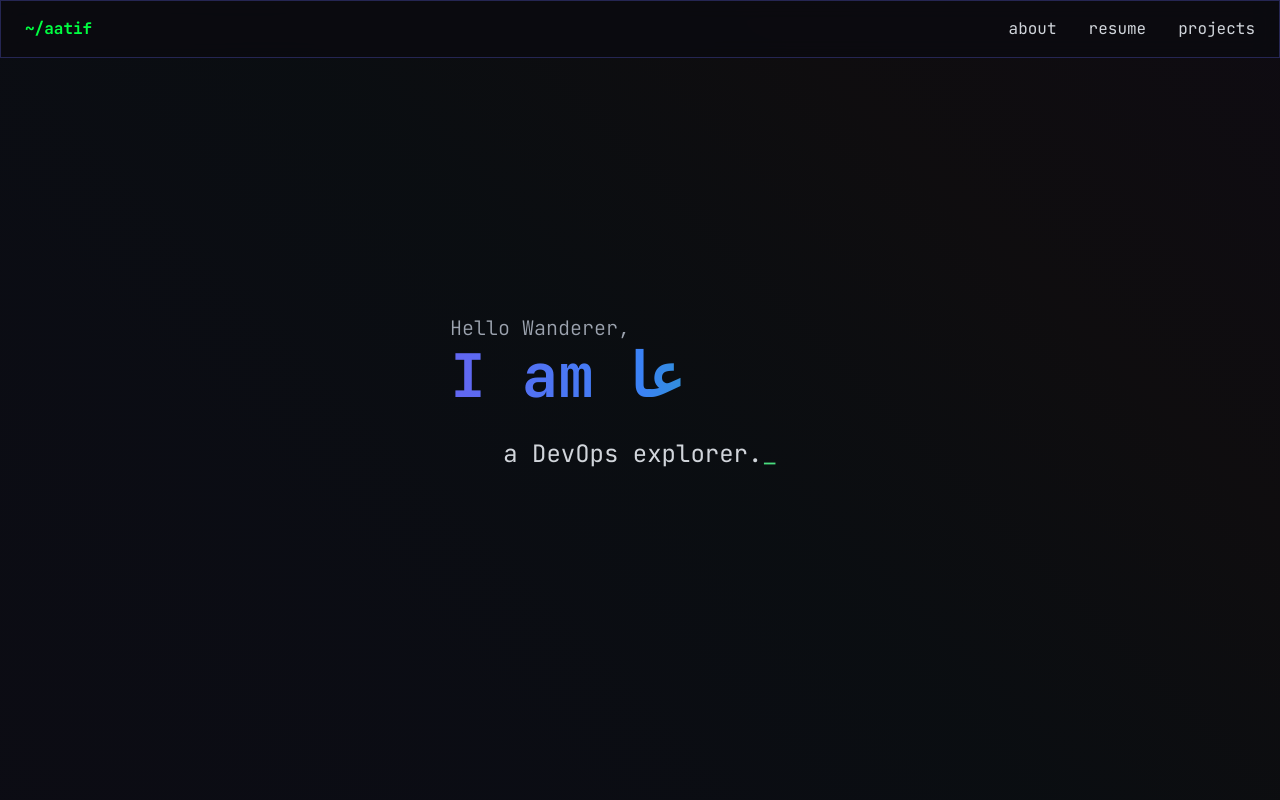
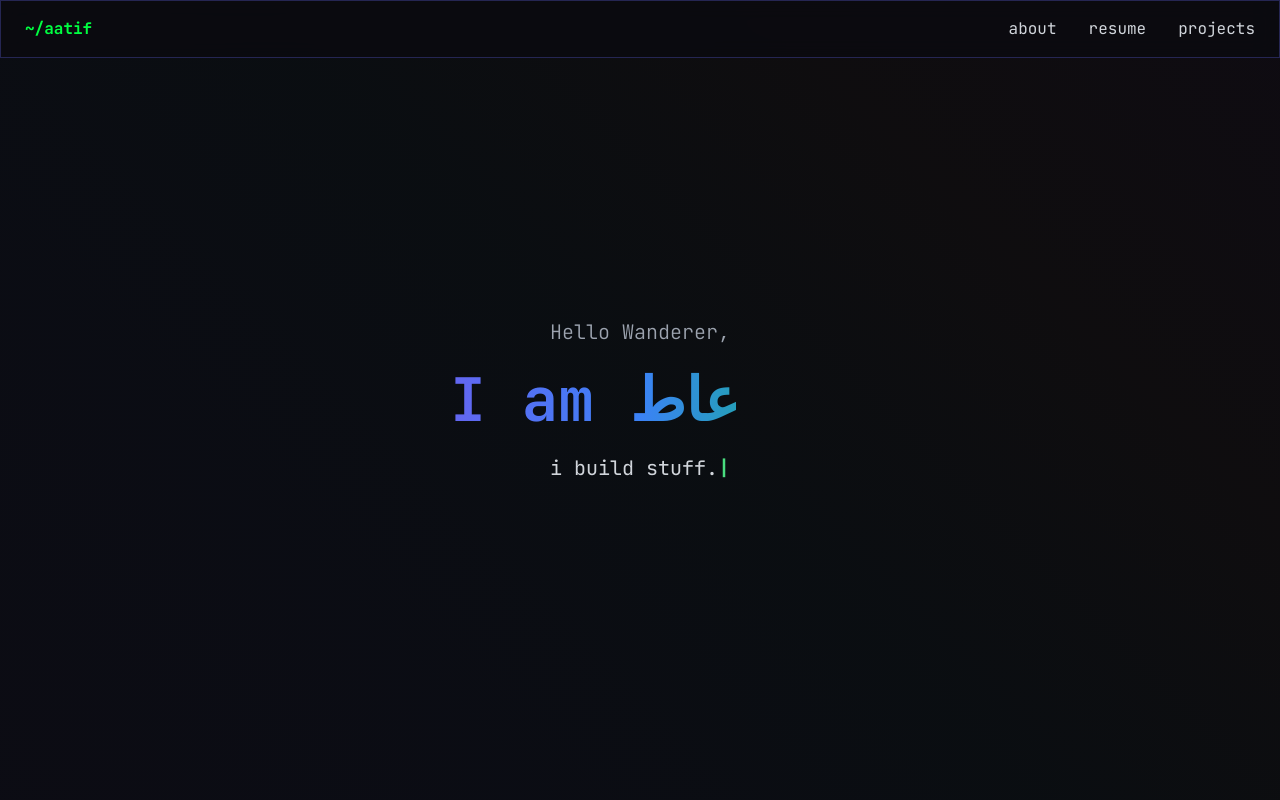
Before and after one commit to aatif101/aatif_website, a React (Create React App) app: page / in a window 1280 px wide. Shown: the top 800 px of the page. Built offline with nearby package versions, Linux system fonts and the light colour scheme.

Commit message:
minor ui changes realted to the name and text below that

```diff
--- a/src/components/HeroSection.js
+++ b/src/components/HeroSection.js
@@ -14,12 +14,11 @@ const HeroSection = () => {
 
   const names = ['Aatif', 'عاطف', 'आतिफ', '阿提夫'];
   const phrases = [
-    'a DevOps explorer.',
-    'an open-source contributor.',
-    'building infra pipelines at 2 a.m.',
-    'fluent in Linux & bash.',
-    'dreaming of the cloud.',
-    'rooting for Real Madrid.'
+    'i build stuff.',
+    'i can solve your math homework.',
+    'i can help you with your project.',
+    'please hire me.',
+    'a good guy.'
   ];
 
   // Name animation effect
@@ -63,8 +62,8 @@ const HeroSection = () => {
   // Phrase animation effect
   useEffect(() => {
     const currentPhrase = phrases[phraseIndex];
-    const typeSpeed = isPhraseDeleting ? 50 : 80;
-    const pauseTime = isPhraseDeleting ? 500 : 3000;
+    const typeSpeed = isPhraseDeleting ? 60 : 100;
+    const pauseTime = isPhraseDeleting ? 800 : 2500;
 
     if (isPhrasePaused) {
       const pauseTimer = setTimeout(() => {
@@ -99,28 +98,33 @@ const HeroSection = () => {
   }, [phraseText, phraseIndex, isPhraseDeleting, isPhrasePaused, phrases]);
 
   return (
-    <section className="min-h-screen flex flex-col items-center justify-center relative pt-20">
-      {/* Text Animation Section */}
-      <div className="text-center z-10 mb-8">
-        <div className="relative">
-          {/* Hello Wanderer - positioned right above the "I" */}
-          <div className="absolute -top-8 left-0 text-lg md:text-xl text-gray-400 font-light">
+    <section className="min-h-screen flex flex-col items-center justify-center relative">
+      {/* Main Content Container - Better vertical centering */}
+      <div className="flex flex-col items-center justify-center space-y-6 z-10">
+
+        {/* Hello Wanderer */}
+        <div className="text-center">
+          <div className="text-lg md:text-xl text-gray-400 font-light">
             Hello Wanderer,
           </div>
-          {/* Main text - I am Aatif */}
+        </div>
+
+        {/* Main text - I am Aatif */}
+        <div className="text-center">
           <div className="text-4xl md:text-6xl font-bold text-transparent bg-clip-text bg-gradient-to-r from-cosmic-purple via-cosmic-blue to-cosmic-green">
             I am <span className="inline-block min-w-[200px] text-left">{displayText}<span className="animate-pulse">|</span></span>
           </div>
         </div>
-      </div>
 
-      {/* Phrase Animation Section */}
-      <div className="text-center z-10 mb-16">
-        <div className="text-xl md:text-2xl font-mono text-gray-300 min-h-[2rem] flex items-center justify-center">
-          <span className="inline-block min-w-[400px] text-center">
-            {phraseText}<span className="animate-pulse text-green-400">_</span>
-          </span>
+        {/* Phrase Animation Section */}
+        <div className="text-center mt-4">
+          <div className="text-lg md:text-xl font-mono text-gray-300 min-h-[1.5rem] flex items-center justify-center">
+            <span className="inline-block min-w-[320px] text-center">
+              {phraseText}<span className="animate-pulse text-green-400 font-bold">|</span>
+            </span>
+          </div>
         </div>
+
       </div>
 
       {/* Cosmic Background Elements */}
```
